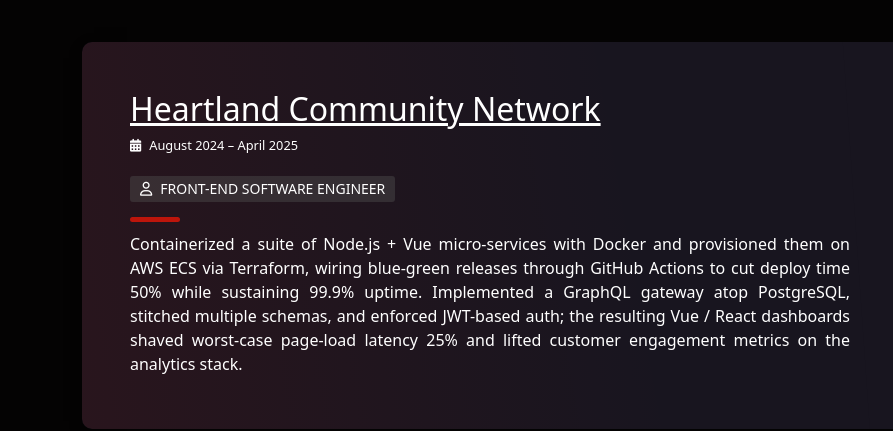
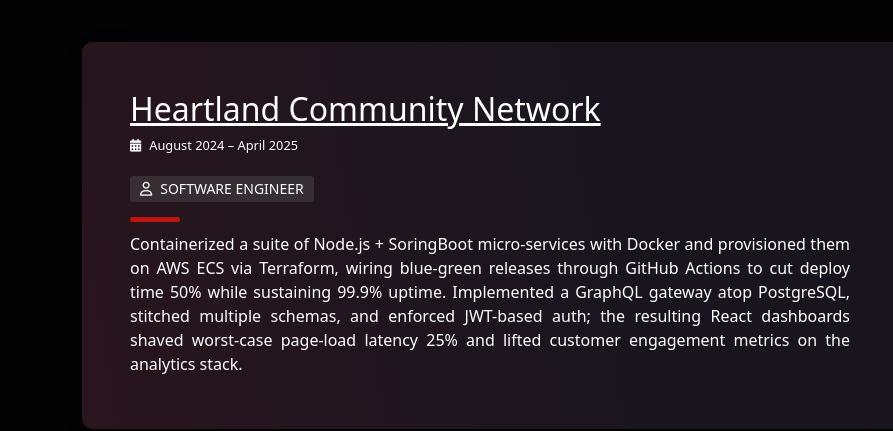
Before and after one commit to granuels/website, a website: page WorkExperience.html in a window 1280 px wide. Shown: the part 64-495 px from the top of the page, 0-893 px from the left. Drawn offline with nearby package versions, Linux system fonts and the light colour scheme; a web font is replaced by a local one.

Commit message:
Update WorkExperience.html

```diff
--- a/WorkExperience.html
+++ b/WorkExperience.html
@@ -52,11 +52,11 @@
             </time>
           </div>
           <ul class="postcard__tagbox">
-            <li class="tag__item"><i class="fa-regular fa-user mr-2"></i>FRONT-END SOFTWARE ENGINEER</li>
+            <li class="tag__item"><i class="fa-regular fa-user mr-2"></i>SOFTWARE ENGINEER</li>
           </ul>
           <div class="postcard__bar"></div>
           <div class="postcard__preview-txt">
-            Containerized a suite of Node.js + Vue micro-services with Docker and provisioned them on AWS ECS via Terraform, wiring blue-green releases through GitHub Actions to cut deploy time 50% while sustaining 99.9% uptime. Implemented a GraphQL gateway atop PostgreSQL, stitched multiple schemas, and enforced JWT-based auth; the resulting Vue / React dashboards shaved worst-case page-load latency 25% and lifted customer engagement metrics on the analytics stack.
+            Containerized a suite of Node.js + SoringBoot micro-services with Docker and provisioned them on AWS ECS via Terraform, wiring blue-green releases through GitHub Actions to cut deploy time 50% while sustaining 99.9% uptime. Implemented a GraphQL gateway atop PostgreSQL, stitched multiple schemas, and enforced JWT-based auth; the resulting React dashboards shaved worst-case page-load latency 25% and lifted customer engagement metrics on the analytics stack.
           </div>
         </div>
       </article>
```
